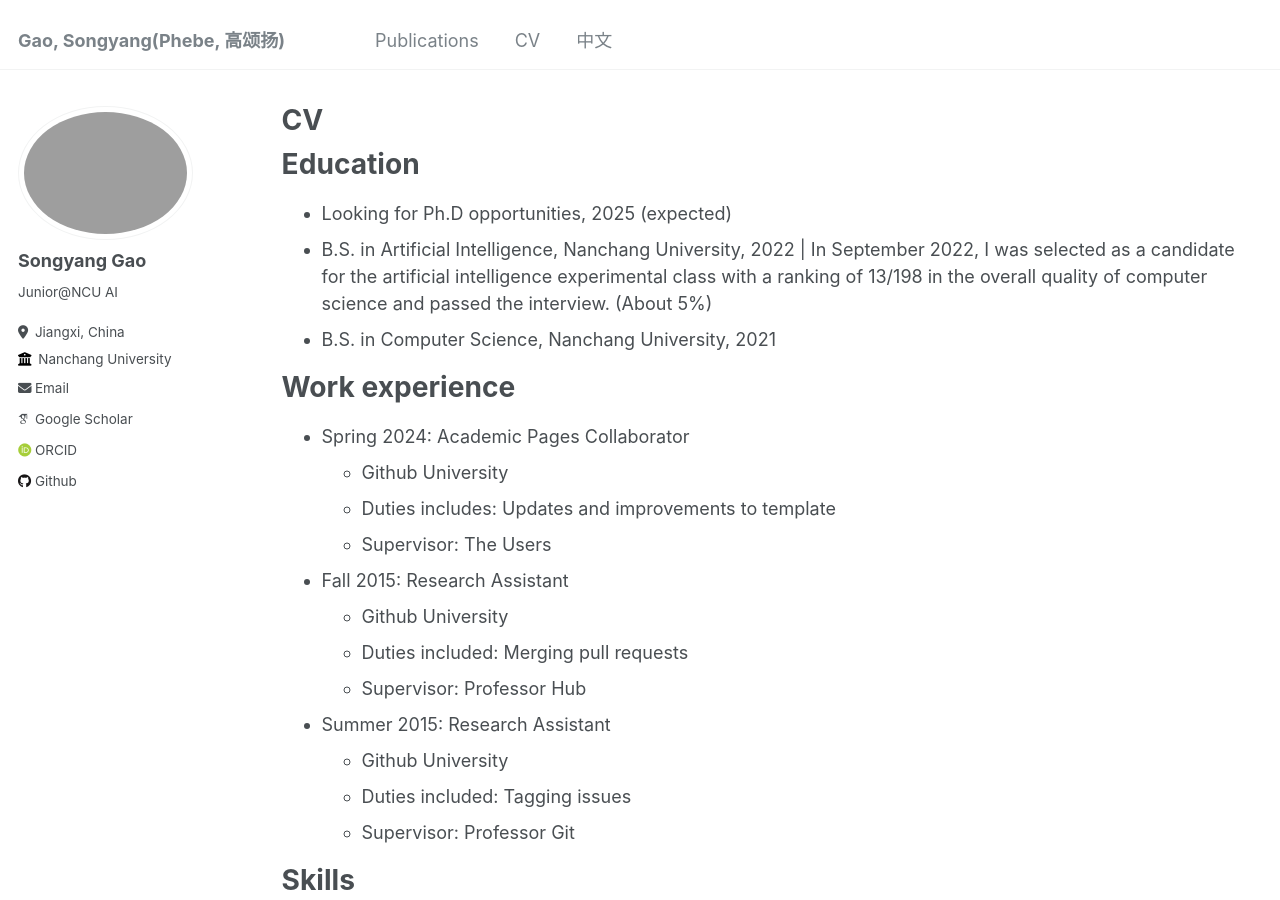
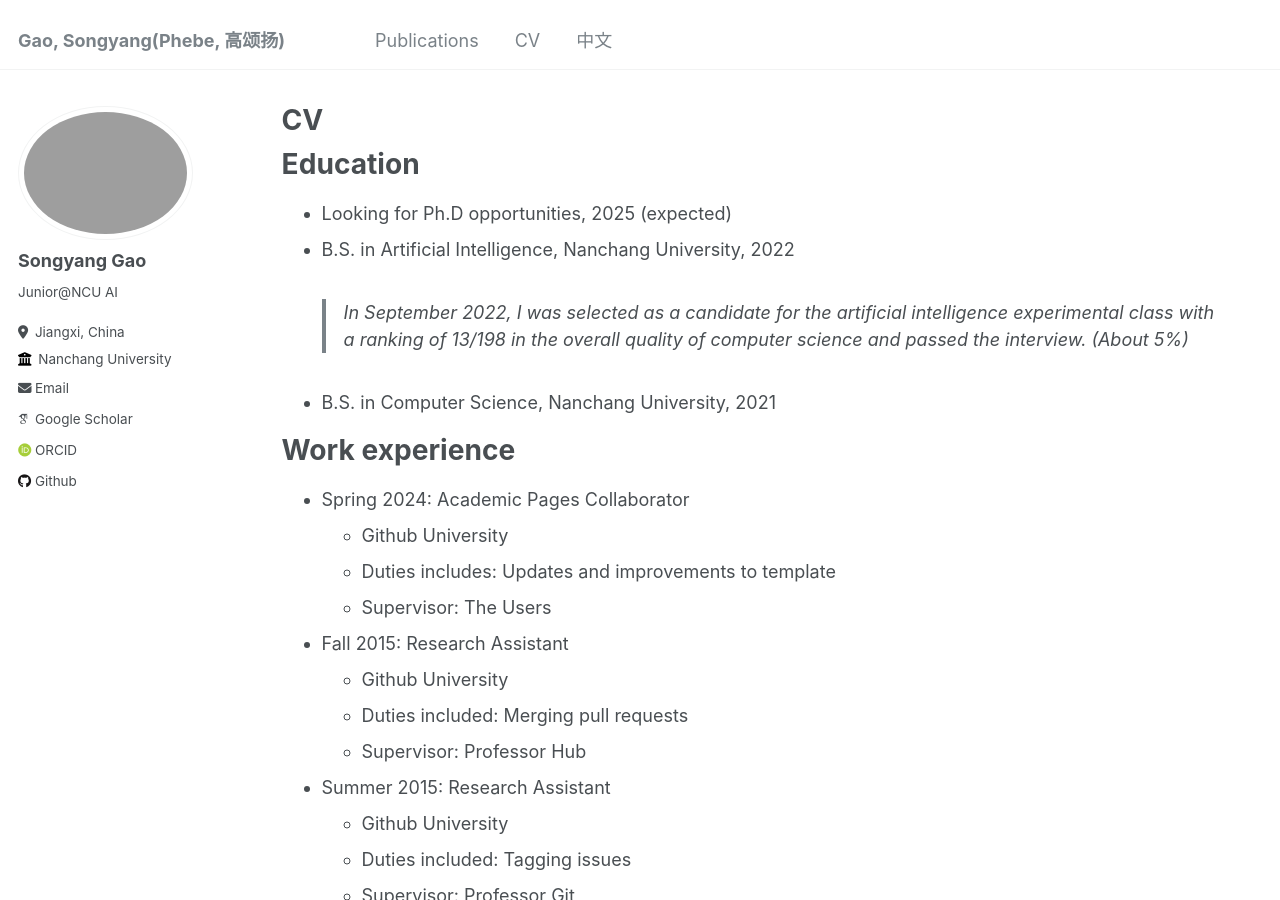
Before and after one commit to songyang0603/songyang0603.github.io, a Jekyll site: the page built from _pages/cv.md, in a window 1280 px wide and 900 px high. Built offline with Jekyll 4.4.1, drawn with Linux system fonts in a browser that asks for light colours; some web fonts are replaced.

Commit message:
Update cv.md

```diff
--- a/_pages/cv.md
+++ b/_pages/cv.md
@@ -13,7 +13,7 @@ Education
 ======
 * Looking for Ph.D opportunities, 2025 (expected)
 * B.S. in Artificial Intelligence, Nanchang University, 2022
-| In September 2022, I was selected as a candidate for the artificial intelligence experimental class with a ranking of 13/198 in the overall quality of computer science and passed the interview. (About 5%)
+> In September 2022, I was selected as a candidate for the artificial intelligence experimental class with a ranking of 13/198 in the overall quality of computer science and passed the interview. (About 5%)
 * B.S. in Computer Science, Nanchang University, 2021
 
 Work experience
```
